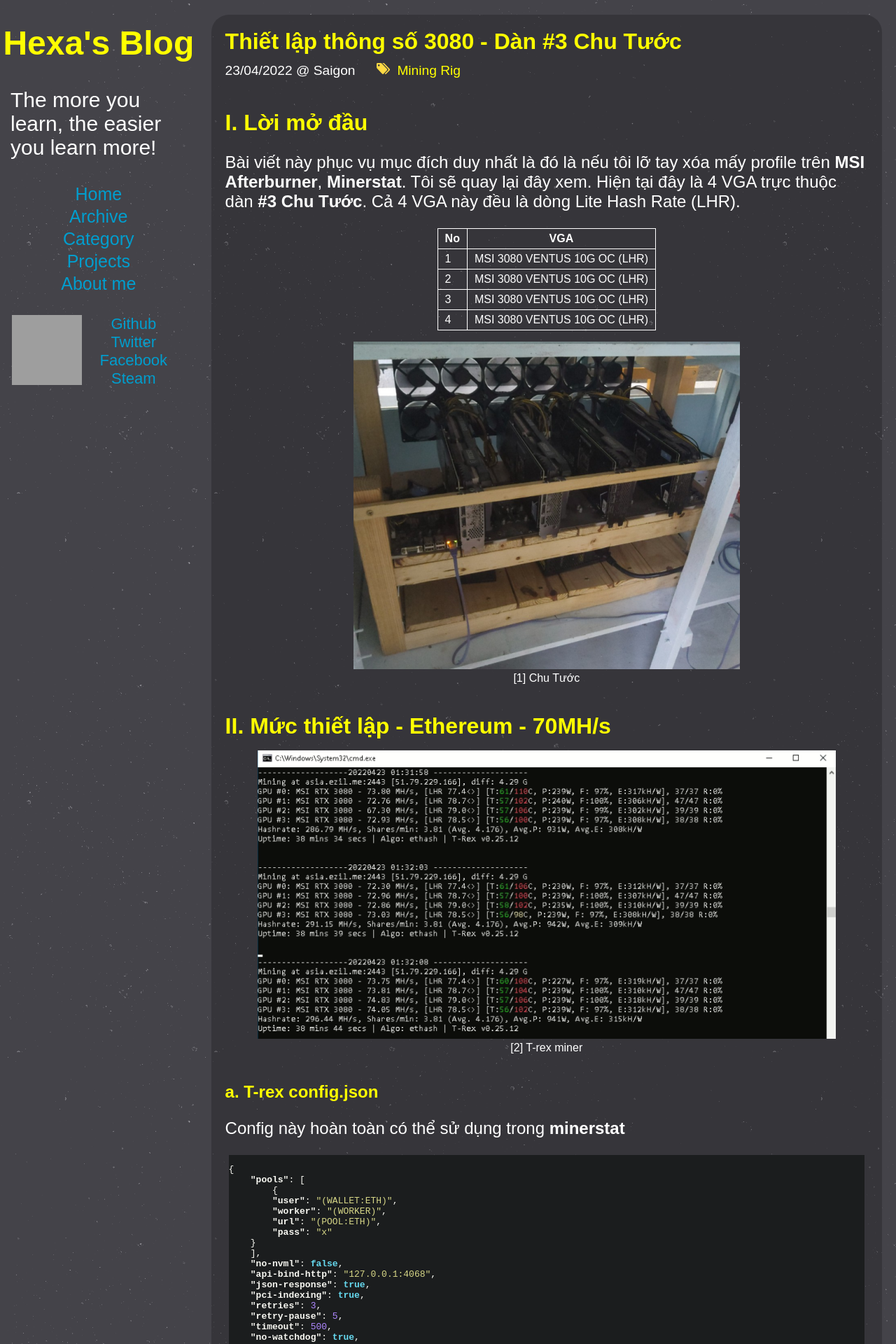
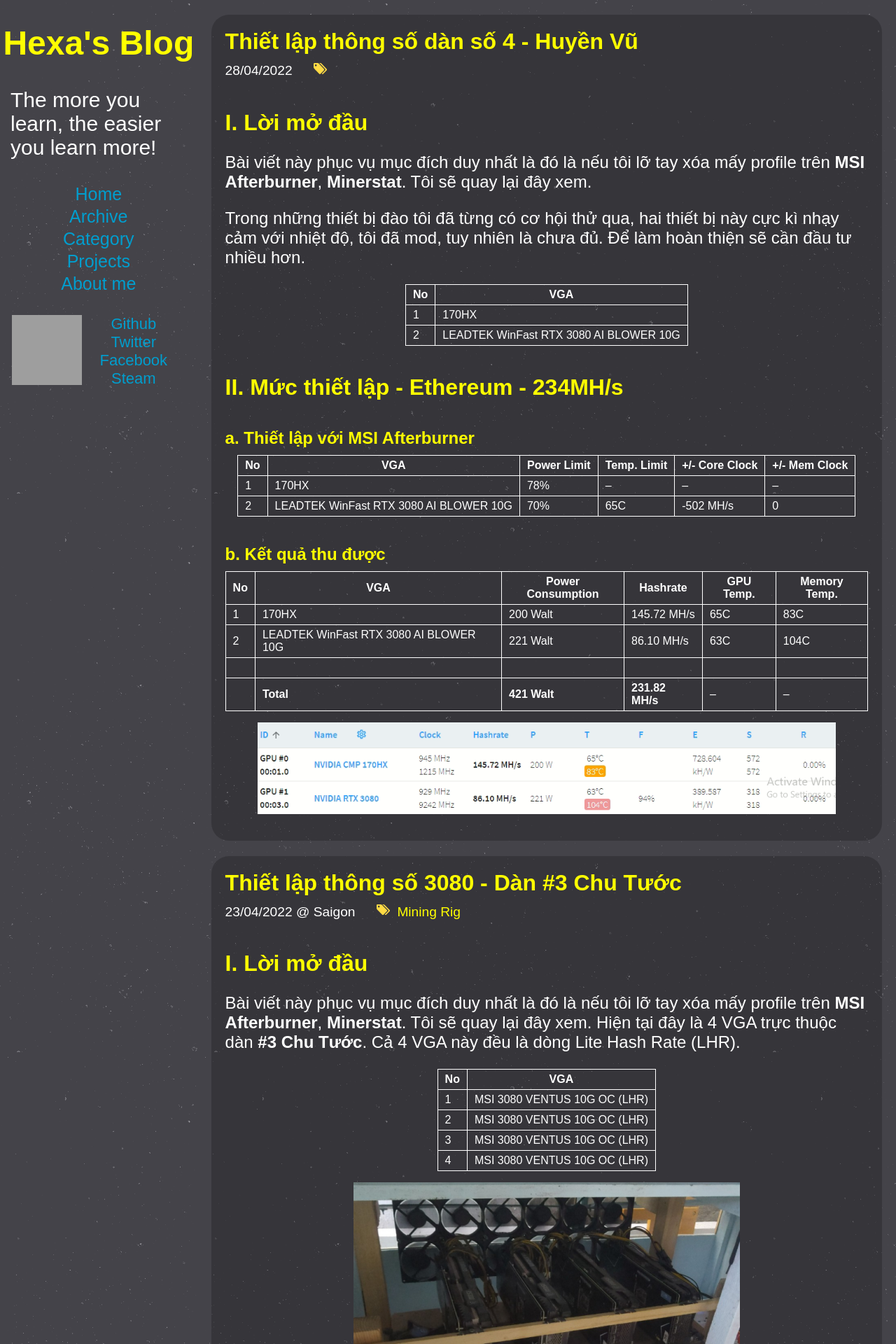
Before and after one commit to nguyenvinhlinh/nguyenvinhlinh.github.io, a Jekyll site: the page built from index.html, in a window 1280 px wide. Shown: the top 1920 px of the page at 70% size. Built offline with Jekyll 4.4.1, drawn with Linux system fonts in a browser that asks for light colours; the list of posts is cut into pages by our own code; some of the changed text lies outside the part shown; grey boxes are pictures that could not be loaded.

Commit message:
add dan so 4

```diff
--- a/_config.yml
+++ b/_config.yml
@@ -26,5 +26,5 @@ exclude:
   - Gemfile.lock
 future: true
 incremental: true
-port: 3000
+port: 3001
 verbose: true
--- /dev/null
+++ b/_posts/2022-04-28-Thiet-lap-thong-so-dan-#4.md
@@ -0,0 +1,42 @@
+---
+layout: post
+title: "Thiết lập thông số dàn số 4 - Huyền Vũ"
+date: 2022-04-28 00:41:00
+update:
+location:
+tags:
+categories:
+seo_description:
+seo_image:
+comments: true
+---
+# I. Lời mở đầu
+Bài viết này phục vụ mục đích duy nhất là đó là nếu tôi lỡ tay xóa mấy profile trên **MSI Afterburner**, **Minerstat**.
+Tôi sẽ quay lại đây xem.
+
+Trong những thiết bị đào tôi đã từng có cơ hội thử qua, hai thiết bị này cực kì nhạy cảm với nhiệt độ, tôi đã mod,
+tuy nhiên là chưa đủ. Để làm hoàn thiện sẽ cần đầu tư nhiều hơn.
+
+| No | VGA                                    |
+|----|----------------------------------------|
+| 1  | 170HX                                  |
+| 2  | LEADTEK WinFast RTX 3080 AI BLOWER 10G |
+
+# II. Mức thiết lập - Ethereum - 234MH/s
+## a. Thiết lập với MSI Afterburner
+
+| No | VGA                                    | Power Limit | Temp. Limit | +/- Core Clock | +/- Mem Clock |
+|----|----------------------------------------|-------------|-------------|----------------|---------------|
+| 1  | 170HX                                  | 78%         | --          | --             | --            |
+| 2  | LEADTEK WinFast RTX 3080 AI BLOWER 10G | 70%         | 65C         | -502 MH/s      | 0             |
+
+## b. Kết quả thu được
+
+| No | VGA                                    | Power Consumption | Hashrate        | GPU Temp. | Memory Temp. |
+|----|----------------------------------------|-------------------|-----------------|-----------|--------------|
+| 1  | 170HX                                  | 200 Walt          | 145.72 MH/s     | 65C       | 83C          |
+| 2  | LEADTEK WinFast RTX 3080 AI BLOWER 10G | 221 Walt          | 86.10 MH/s      | 63C       | 104C         |
+|    |                                        |                   |                 |           |              |
+|    | **Total**                              | **421 Walt**      | **231.82 MH/s** | --        | --           |
+
+{% include image.html url="/image/posts/2022-04-28-Thiet-lap-thong-so-dan-4.md/1.png" description="" %}
```
Also changed, not shown: image/posts/2022-04-28-Thiet-lap-thong-so-dan-4.md/1.png (added).
